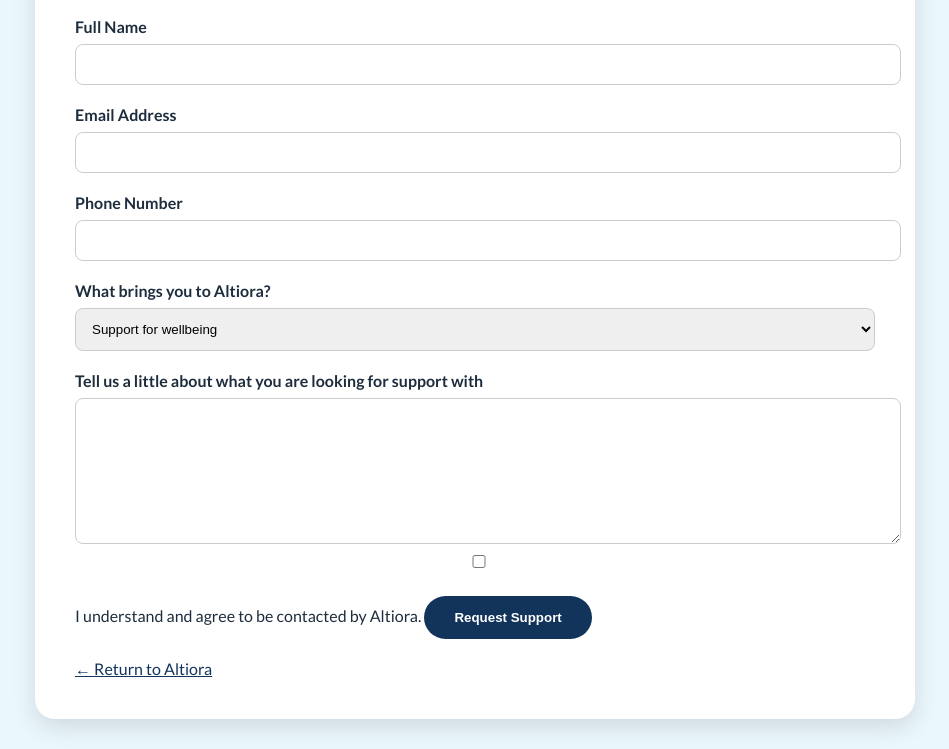
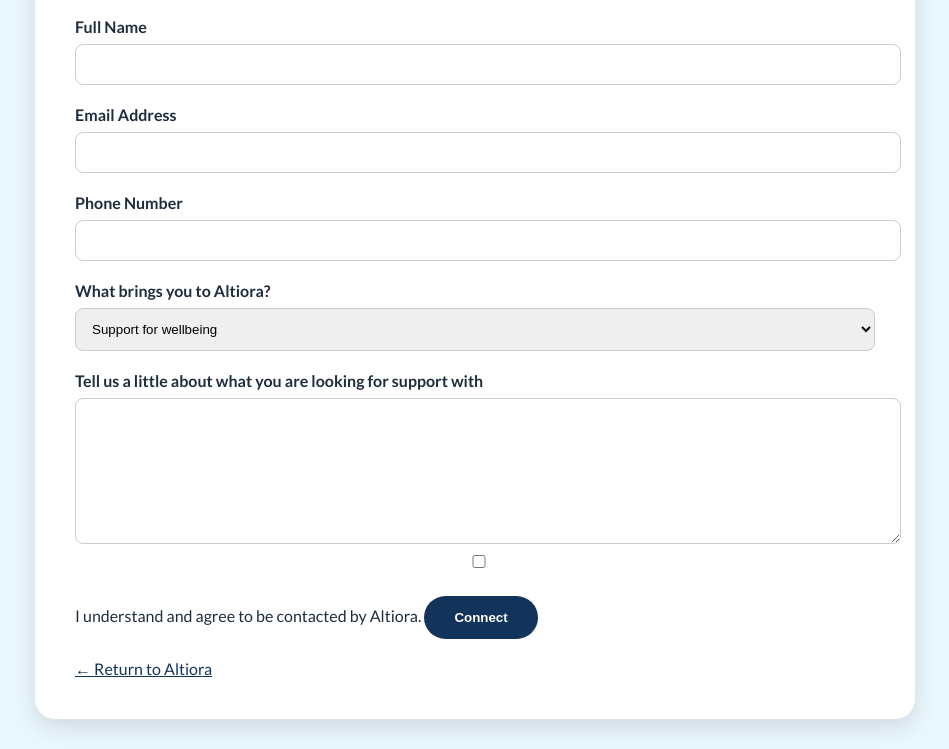
Before and after one commit to altiorawellness/altiorawellness, a plain HTML site: page intake.html in a window 1280 px wide. Shown: the part 178-927 px from the top of the page, without its empty margins (165-1114 px from the left). Drawn offline with nearby package versions, Linux system fonts and the light colour scheme.

Commit message:
Update intake.html

```diff
--- a/intake.html
+++ b/intake.html
@@ -169,7 +169,7 @@
 
 
 <button type="submit">
-Request Support
+Connect
 </button>
 
 <input type="hidden" name="_subject" value="New Altiora Support Request">
```
